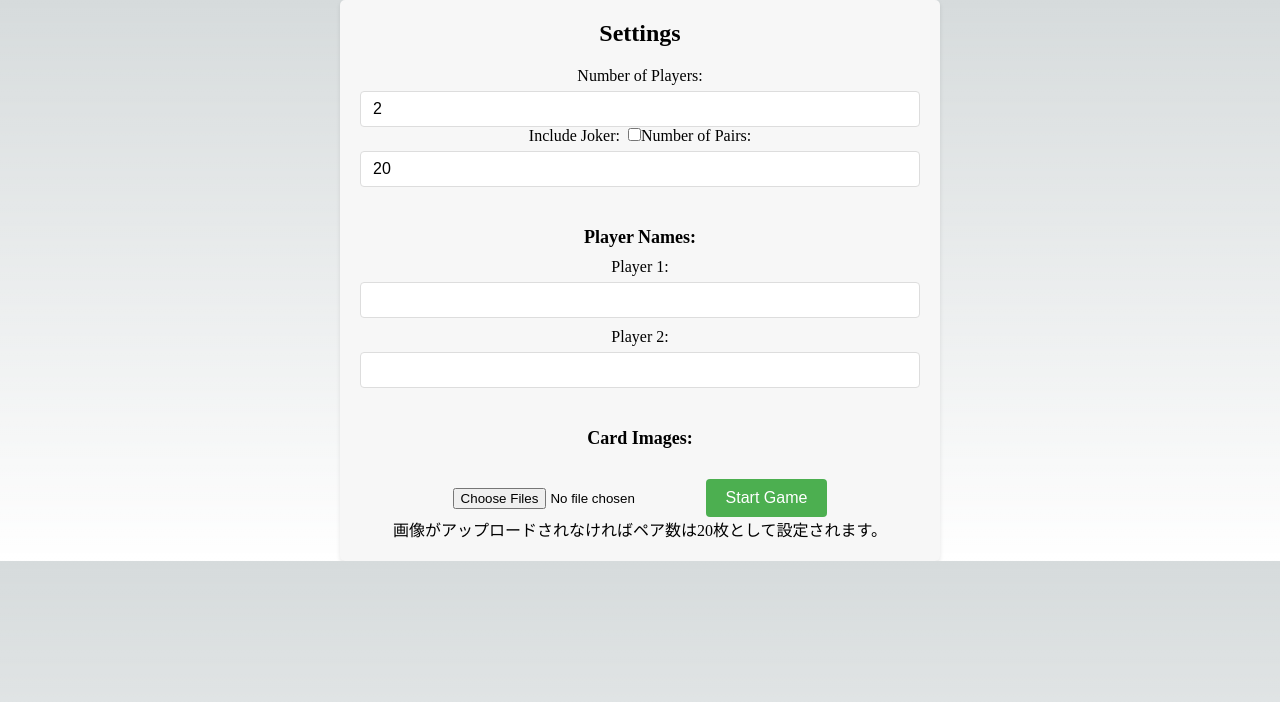
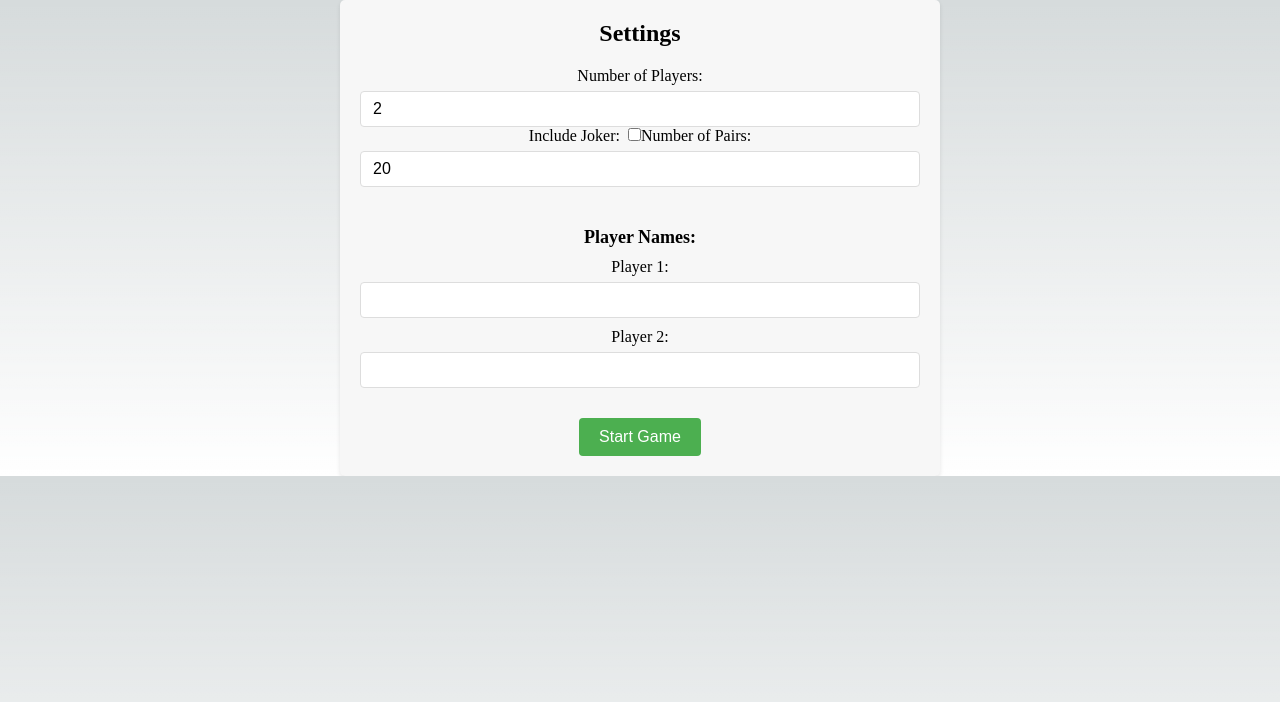
Before and after one commit to kobanagc/concentration-app, a Next.js app in the folder src/: page /config in a window 1280 px wide. Shown: the top 702 px of the page. Built offline with nearby package versions, Linux system fonts and the light colour scheme.

Commit message:
🔥 remove file upload

```diff
--- a/src/pages/config.tsx
+++ b/src/pages/config.tsx
@@ -1,25 +1,14 @@
 import Head from 'next/head';
 import { useRouter } from 'next/router';
 import styles from '@/styles/Config.module.css';
-import { useState, useEffect } from 'react';
+import { useState } from 'react';
 
 const Config = () => {
   const [numPlayers, setNumPlayers] = useState<number>(2);
   const [includeJoker, setIncludeJoker] = useState<boolean>(false);
   const [numPairs, setNumPairs] = useState<number>(20);
   const [playerNames, setPlayerNames] = useState<string[]>(numPlayers ? Array(numPlayers).fill('') : []);
-  const [selectedImages, setSelectedImages] = useState<File[]>([]);
-  const [uploadError, setUploadError] = useState<string>('');
   const router = useRouter();
-
-  useEffect(() => {
-    // ファイルのアップロード数が制限を超えた場合、Start Gameボタンを非活性にする
-    if (selectedImages.length !== 0 && selectedImages.length !== getValidUploadCount()) {
-      setUploadError(`ファイルをアップロードする場合は ${getValidUploadCount()} 枚をアップロードしてください。`);
-    } else {
-      setUploadError('');
-    }
-  }, [selectedImages, includeJoker, numPairs]);
 
   const handleNumPlayersChange = (event: React.ChangeEvent<HTMLInputElement>) => {
     const value = parseInt(event.target.value);
@@ -45,23 +34,14 @@ const Config = () => {
     });
   };
 
-  const handleImageUpload = (event: React.ChangeEvent<HTMLInputElement>) => {
-    const files = event.target.files;
-    if (files) {
-      const fileList = Array.from(files);
-      setSelectedImages(fileList);
-    }
-  };
-
   const handleSubmit = (event: React.FormEvent) => {
     event.preventDefault();
     // プレイ画面に遷移する処理を追加
     const formData = {
       numPlayers,
       includeJoker,
-      numPairs: selectedImages.length === 0 ? 20 : numPairs,
+      numPairs,
       playerNames,
-      selectedImages,
     };
     localStorage.setItem('gameData', JSON.stringify(formData));
 
@@ -71,11 +51,6 @@ const Config = () => {
       alert('プレイヤー数は2人以上を選択してください。');
       return;
     }
-  };
-
-  // ファイルのアップロード数の制限を取得する関数
-  const getValidUploadCount = (): number => {
-    return includeJoker ? numPairs + 1 : numPairs;
   };
 
   return (
@@ -135,22 +110,9 @@ const Config = () => {
             </label>
           ))}
 
-          <h2 className={styles.subtitle}>Card Images:</h2>
-          <input
-            type="file"
-            accept="image/*"
-            multiple
-            onChange={handleImageUpload}
-            className={styles.fileInput}
-          />
-
-          <button type="submit" className={styles.button} disabled={uploadError !== ''}>
+          <button type="submit" className={styles.button}>
             Start Game
           </button>
-          {uploadError && <p className={styles.error}>{uploadError}</p>}
-          {selectedImages.length === 0 && (
-            <p className={styles.info}>画像がアップロードされなければペア数は20枚として設定されます。</p>
-          )}
         </form>
       </div>
     </>
```
